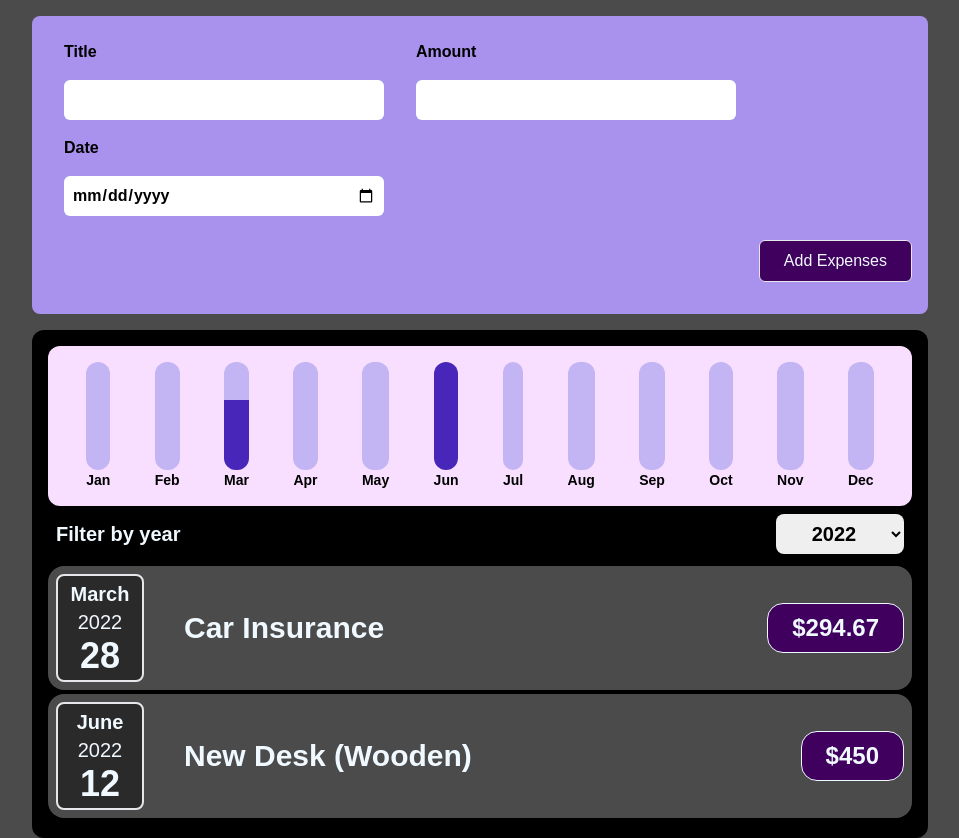
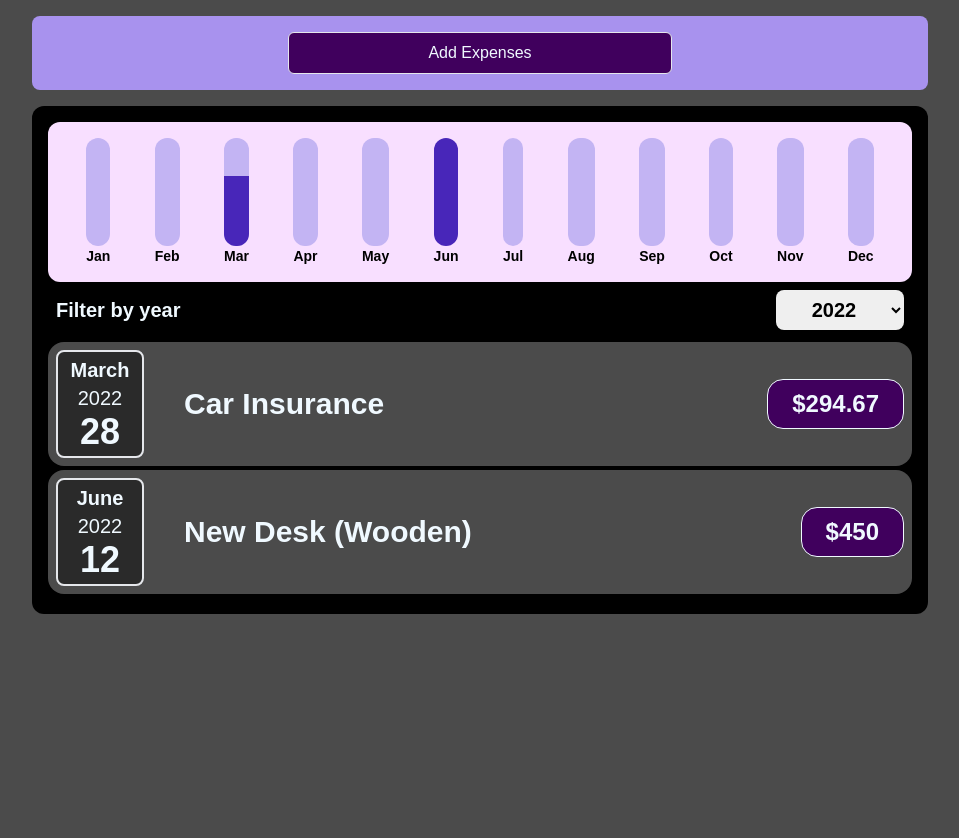
Before and after one commit to nvegs/expense-item, a React (Create React App) app: page / in a window 1280 px wide. Shown: the whole page, without its empty margins (160-1119 px from the left). After the commit the page ends 800 px from the top, so only its background shows below. Built offline with nearby package versions, Linux system fonts and the light colour scheme.

Commit message:
adding a toggle button to hide and show the form when clicked

```diff
--- a/package.json
+++ b/package.json
@@ -38,6 +38,6 @@
   "devDependencies": {
     "autoprefixer": "^10.4.7",
     "postcss": "^8.4.14",
-    "tailwindcss": "^3.0.24"
+    "tailwindcss": "^3.1.3"
   }
 }
--- a/src/Components/NewExpenses/ExpenseForm.js
+++ b/src/Components/NewExpenses/ExpenseForm.js
@@ -23,12 +23,19 @@ const ExpenseForm = (props) => {
     props.onSaveExpenseData(expenseData);
   };
 
+
+
+
+
   return (
     <>
       <form
         onSubmit={submitHandler}
-        className="max-w-4xl mx-auto my-4 p-4 rounded-lg bg-[#a892ee]"
+        className="max-w-4xl mx-auto my-4 p-4 rounded-lg bg-[#a892ee] animate-slide_down"
       >
+        <>
+
+        </>
         <div className="flex flex-wrap items-center font-bold">
           <div className="flex flex-col gap-4 mx-4 my-2">
             <label>Title</label>
@@ -67,11 +74,18 @@ const ExpenseForm = (props) => {
         </div>
 
         <div className="flex justify-end my-4">
-          <button className="text-sky-50 md:w-auto w-full border px-6 py-2 rounded-md bg-[#40005d]">
+          <button type="button" onClick={()=> (props.onSetCloseButton(false))} className="text-[#40005d] font-bold md:w-auto w-full mx-2 px-6 py-2 rounded-md border-[1px] border-[#40005d] bg-[#a892ee]">
+            Close
+          </button>
+          <button type="submit" className="text-sky-50 md:w-auto w-full border px-6 py-2 rounded-md bg-[#40005d]">
             Add Expenses
           </button>
         </div>
+
       </form>
+
+
+
     </>
   );
 };
--- a/src/Components/NewExpenses/NewExpense.js
+++ b/src/Components/NewExpenses/NewExpense.js
@@ -1,7 +1,10 @@
-import React from "react";
+import React, {useState} from "react";
 import ExpenseForm from "./ExpenseForm";
+import Card from "../UI/Card";
 
 const NewExpense = (props) => {
+  const [closeButton, setCloseButton] = useState(false);
+
   const saveExpenseData = (enteredExpenseData) => {
     const expenseData = {
       ...enteredExpenseData,
@@ -10,12 +13,24 @@ const NewExpense = (props) => {
     props.onAddNewExpense(expenseData);
   };
 
+  const SetCloseButtonHandler = (stateChange) => {
+    setCloseButton(stateChange);
+  }
+
+  const setOpenButtonHandler = () => {
+    setCloseButton((prevCloseButton) => !prevCloseButton);
+  }
+
   return (
-    <>
       <div>
-        <ExpenseForm onSaveExpenseData={saveExpenseData} />
+      {closeButton && <ExpenseForm onSetCloseButton={SetCloseButtonHandler} onSaveExpenseData={saveExpenseData} />}
+
+      {!closeButton && <Card className="max-w-4xl mx-auto text-center my-4 p-4 rounded-lg bg-[#a892ee]">
+         <button type="button" onClick={setOpenButtonHandler} className="text-sky-50 md:w-96 w-full border px-6 py-2 rounded-md bg-[#40005d]">
+            Add Expenses
+        </button>
+     </Card>}
       </div>
-    </>
   );
 };
 
--- a/tailwind.config.js
+++ b/tailwind.config.js
@@ -3,7 +3,20 @@ module.exports = {
     "./src/**/*.{js,jsx}",
   ],
   theme: {
-    extend: {},
+    extend: {
+       animation: {
+        slide_down: 'slide_down 300ms ease-out forwards',
+      },
+
+      keyframes: {
+
+        slide_down : {
+          '0%': {opacity: 0, transform: 'translateY(-3rem)'},
+          '100%' : {opacity: 1, transform: 'translateY(0)'},
+        },
+
+      },
+    },
   },
   plugins: [],
 }
```
Also changed, not shown: 1 other file (tests, documents, lock files or other folders).
